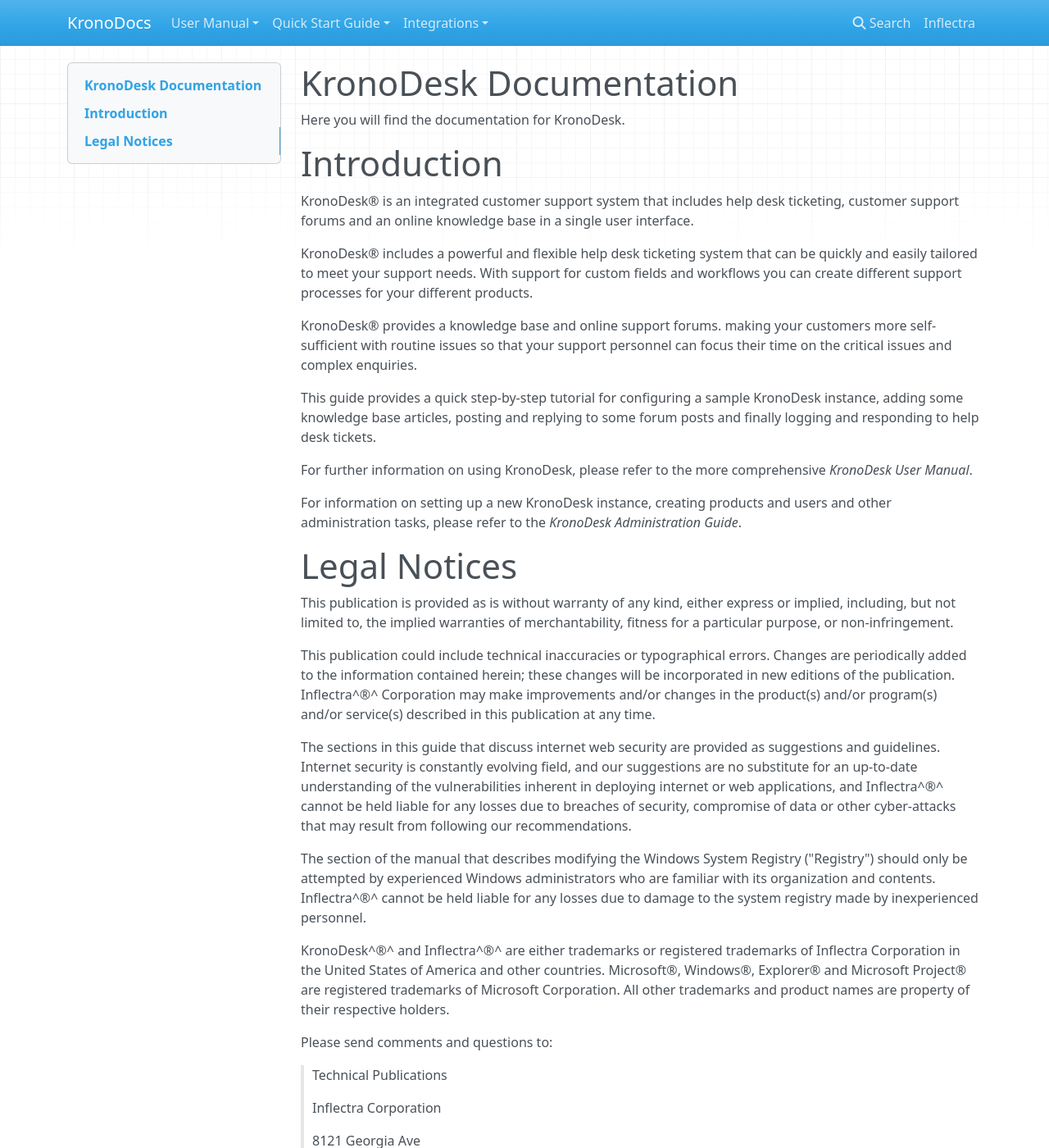
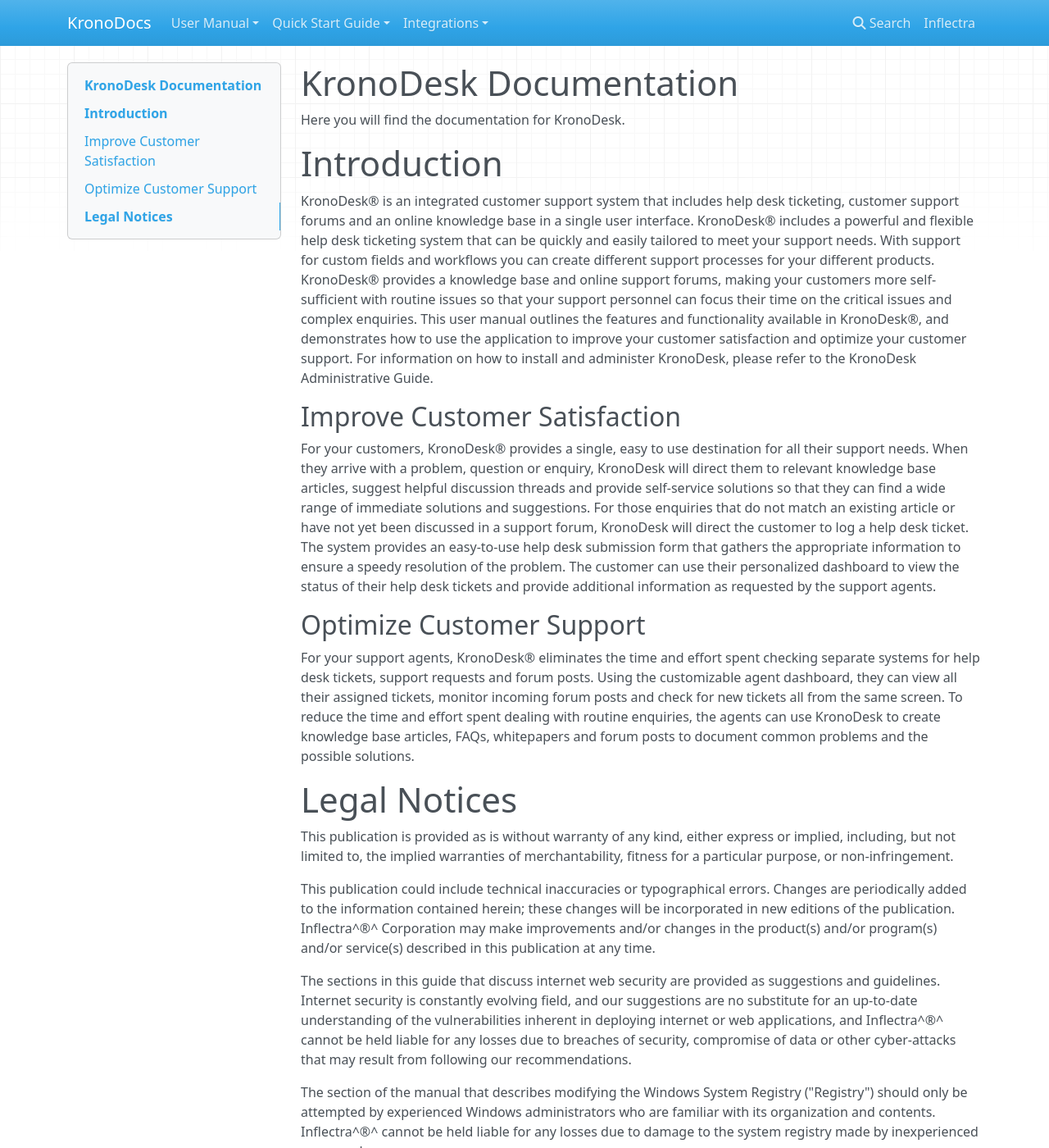
Before and after one commit to Inflectra/kronodesk-documentation, an MkDocs documentation site: the page built from docs/index.md, in a window 1280 px wide and 1400 px high. Shown: the whole window at 82% size. Built offline with MkDocs 1.6.1, drawn with Linux system fonts in a browser that asks for light colours; nearby versions of some CDN libraries; old or Windows-style settings are respelled for this version of MkDocs.

Commit message:
Review of User Manual

```diff
--- a/docs/index.md
+++ b/docs/index.md
@@ -2,32 +2,19 @@
 Here you will find the documentation for KronoDesk.
 
 #  Introduction
+KronoDesk® is an integrated customer support system that includes help desk ticketing, customer support forums and an online knowledge base in a single user interface.
+KronoDesk® includes a powerful and flexible help desk ticketing system that can be quickly and easily tailored to meet your support needs. With support for custom fields and workflows you can create different support processes for your different products.
+KronoDesk® provides a knowledge base and online support forums, making your customers more self-sufficient with routine issues so that your support personnel can focus their time on the critical issues and complex enquiries.
+This user manual outlines the features and functionality available in KronoDesk®, and demonstrates how to use the application to improve your customer satisfaction and optimize your customer support. For information on how to install and administer KronoDesk, please refer to the KronoDesk Administrative Guide.
 
-KronoDesk® is an integrated customer support system that includes help
-desk ticketing, customer support forums and an online knowledge base in
-a single user interface.
+## Improve Customer Satisfaction
+For your customers, KronoDesk® provides a single, easy to use destination for all their support needs. When they arrive with a problem, question or enquiry, KronoDesk will direct them to relevant knowledge base articles, suggest helpful discussion threads and provide self-service solutions so that they can find a wide range of immediate solutions and suggestions.
+For those enquiries that do not match an existing article or have not yet been discussed in a support forum, KronoDesk will direct the customer to log a help desk ticket.
+The system provides an easy-to-use help desk submission form that gathers the appropriate information to ensure a speedy resolution of the problem. The customer can use their personalized dashboard to view the status of their help desk tickets and provide additional information as requested by the support agents.
 
-KronoDesk® includes a powerful and flexible help desk ticketing system
-that can be quickly and easily tailored to meet your support needs. With
-support for custom fields and workflows you can create different support
-processes for your different products.
-
-KronoDesk® provides a knowledge base and online support forums. making
-your customers more self-sufficient with routine issues so that your
-support personnel can focus their time on the critical issues and
-complex enquiries.
-
-This guide provides a quick step-by-step tutorial for configuring a
-sample KronoDesk instance, adding some knowledge base articles, posting
-and replying to some forum posts and finally logging and responding to
-help desk tickets.
-
-For further information on using KronoDesk, please refer to the more
-comprehensive *KronoDesk User Manual*.
-
-For information on setting up a new KronoDesk instance, creating
-products and users and other administration tasks, please refer to the
-*KronoDesk Administration Guide*.
+## Optimize Customer Support
+For your support agents, KronoDesk® eliminates the time and effort spent checking separate systems for help desk tickets, support requests and forum posts. Using the customizable agent dashboard, they can view all their assigned tickets, monitor incoming forum posts and check for new tickets all from the same screen.
+To reduce the time and effort spent dealing with routine enquiries, the agents can use KronoDesk to create knowledge base articles, FAQs, whitepapers and forum posts to document common problems and the possible solutions.
 
 #  Legal Notices
 
```
Also changed, not shown: docs/User_Manual/Functionality Overview.md (+17 -22 lines), docs/User_Manual/Help Desk.md (+3 -3 lines), docs/User_Manual/Knowledge Base.md (+1 -1 lines).
